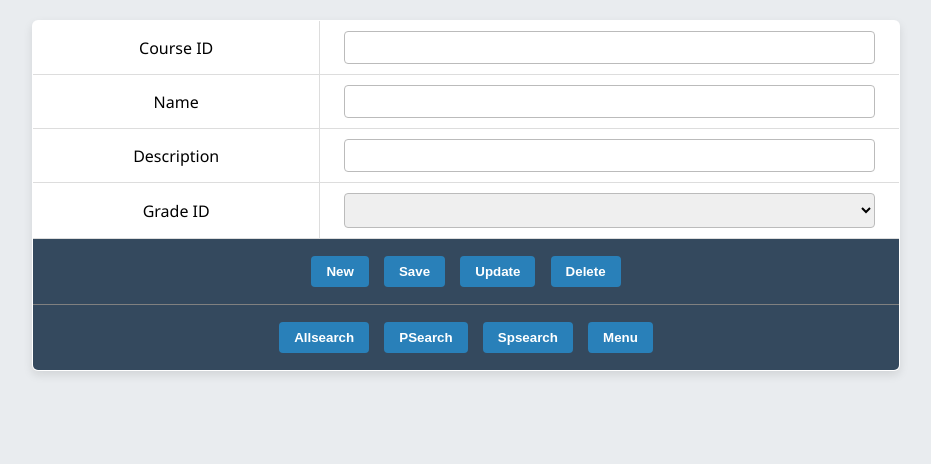
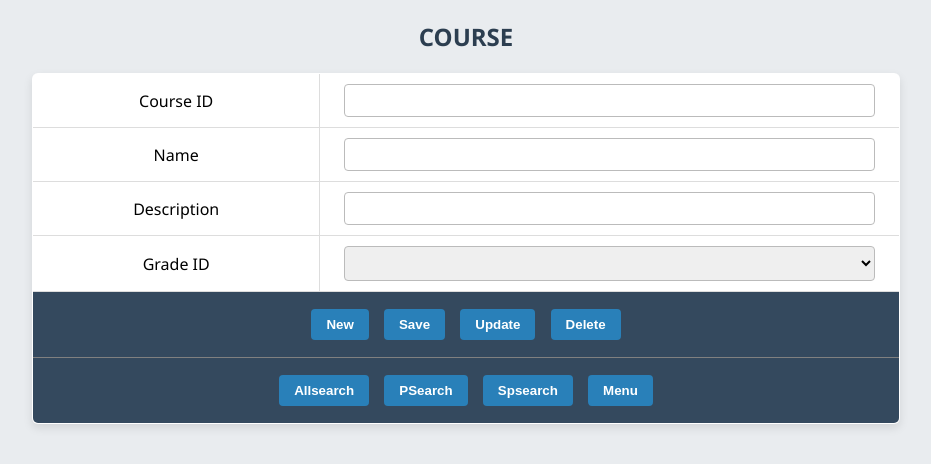
Before and after one commit to shrutidevelops/School-Management-System, a PHP site: page /course.php in a window 1280 px wide. Shown: the top 464 px of the page, without its empty margins (174-1105 px from the left). Run offline with PHP 8.4, Linux system fonts and the light colour scheme; data that the repository does not hold is empty.

Commit message:
Update course.php

```diff
--- a/course.php
+++ b/course.php
@@ -253,6 +253,7 @@ input[type="submit"]:hover, input[type="button"]:hover {
 
 echo '<form name=f method=post action=course.php>
 <body>
+<h2 align="center">COURSE</h2>
 <table border=1 align=center>
 <tr>
     <td>Course ID</td>
```
